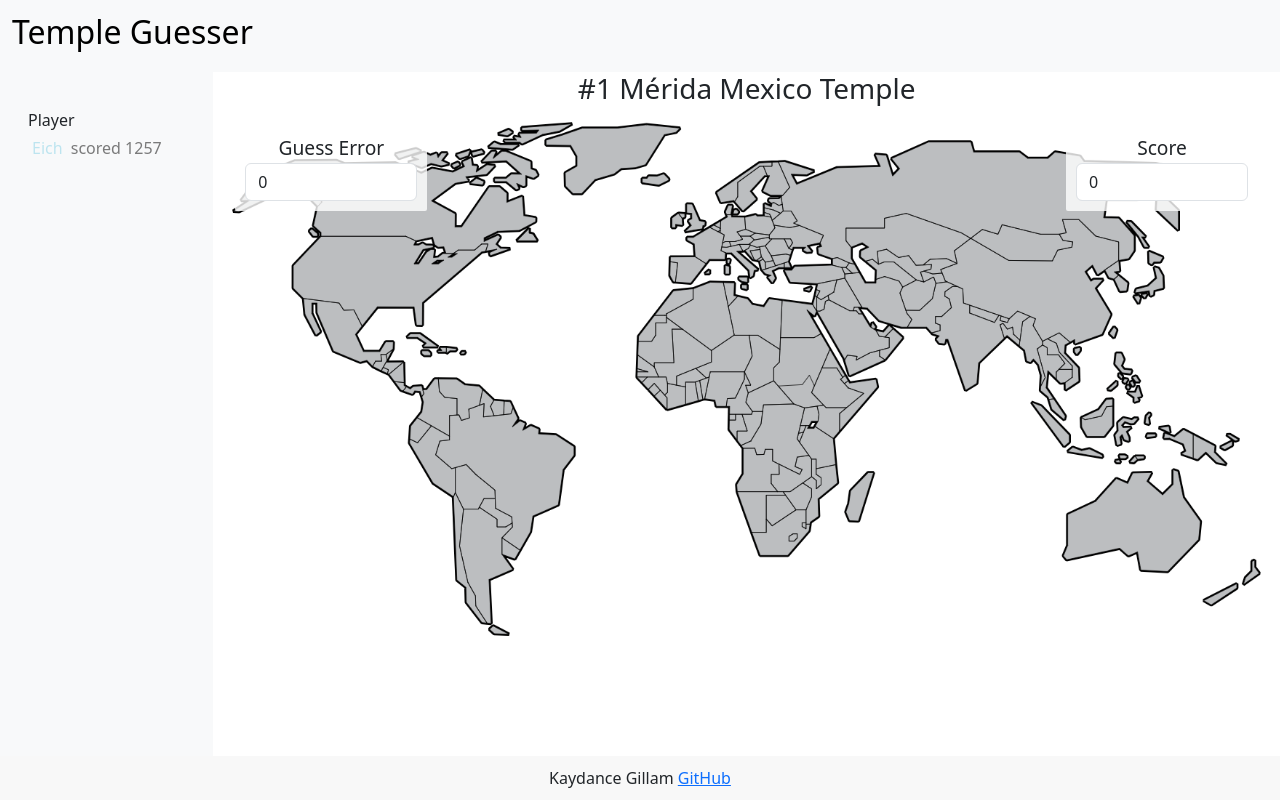
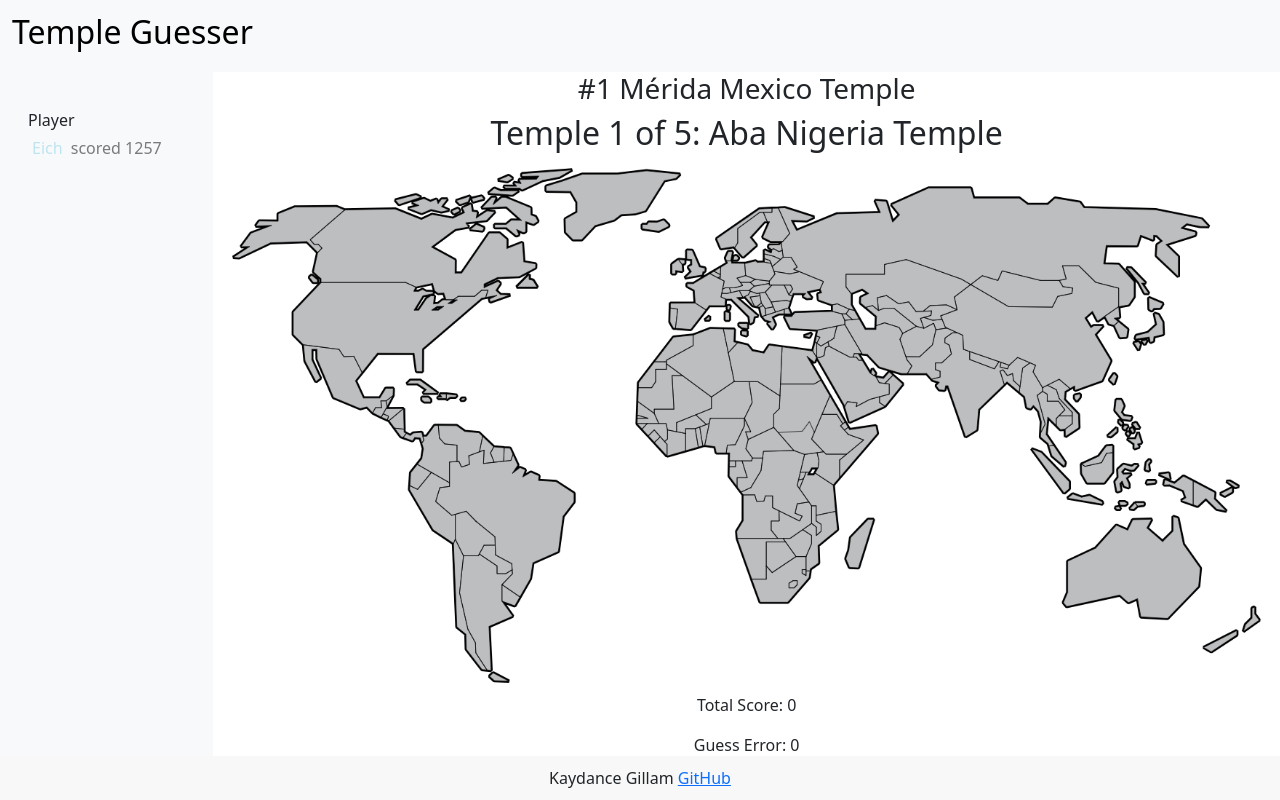
Before and after one commit to kaydikat/startup, a React (Vite) app: page /play in a window 1280 px wide. Built offline with nearby package versions, Linux system fonts and the light colour scheme.

Commit message:
added clickability to map. When map is pressed the score and guess error update

```diff
--- a/src/play/mapGame.jsx
+++ b/src/play/mapGame.jsx
@@ -30,4 +30,31 @@ export function MapGame() {
             nextTemple();
         }, 1000);
     }
-}
+
+    if (gameOver) {
+        return (
+            <div className = "game-over" >
+                <button onClick={() => window.location.reload()}>Play Again</button>
+            </div>
+        )
+    }
+
+    return (
+        <div className="map-game">
+          <h2>
+            Temple {templeNumber} of 5: {currentTemple ? currentTemple.Temple : 'Unknown Temple'}
+          </h2>
+          <div className="map-container" onClick={handleMapClick}>
+            <img
+              src="world_map.png"
+              alt="World Map"
+              style={{ width: '100%', cursor: 'pointer' }}
+            />
+          </div>
+          <div className="score-info">
+            <p>Total Score: {totalScore}</p>
+            <p>Guess Error: {guessError}</p>
+          </div>
+        </div>
+      );
+    }
--- a/src/play/play.jsx
+++ b/src/play/play.jsx
@@ -3,6 +3,7 @@ import './play.css';
 
 import { Players } from './players';
 import { RandomTemple } from './templeRandomizer';
+import { MapGame } from './mapGame';
 
 export function Play(props) {
   return (
@@ -16,8 +17,9 @@ export function Play(props) {
         <section className="col-md-10">
           <div className="text-center">
             <RandomTemple />
+            <MapGame />
           </div>
-          <div className="map-container">
+          {/* <div className="map-container">
             <div className="score-box">
               <label for="score">Score</label>
               <input type="number" id="score" value="0" readonly className="form-control" />
@@ -27,7 +29,7 @@ export function Play(props) {
               <input type="number" id="count" value="0" readonly className="form-control" />
             </div>
             <img src="world_map.png" alt="World Map" />
-          </div>
+          </div> */}
         </section>
       </div>
     </main>
```
